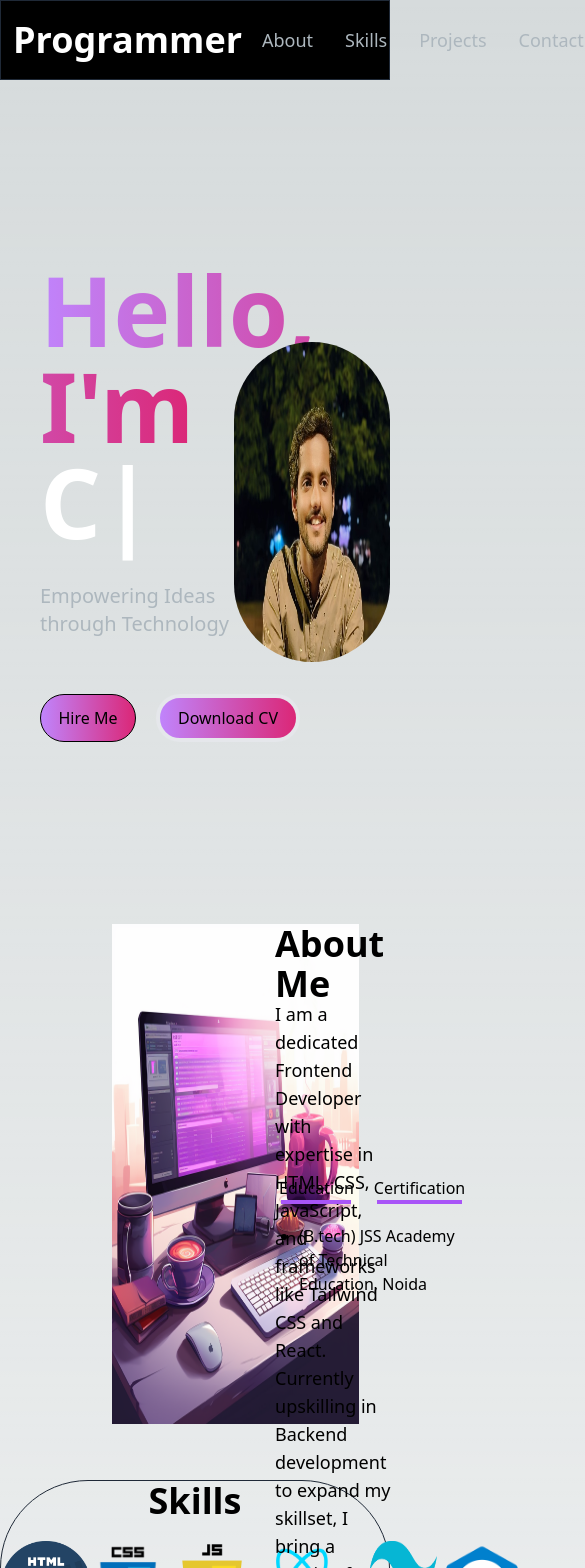
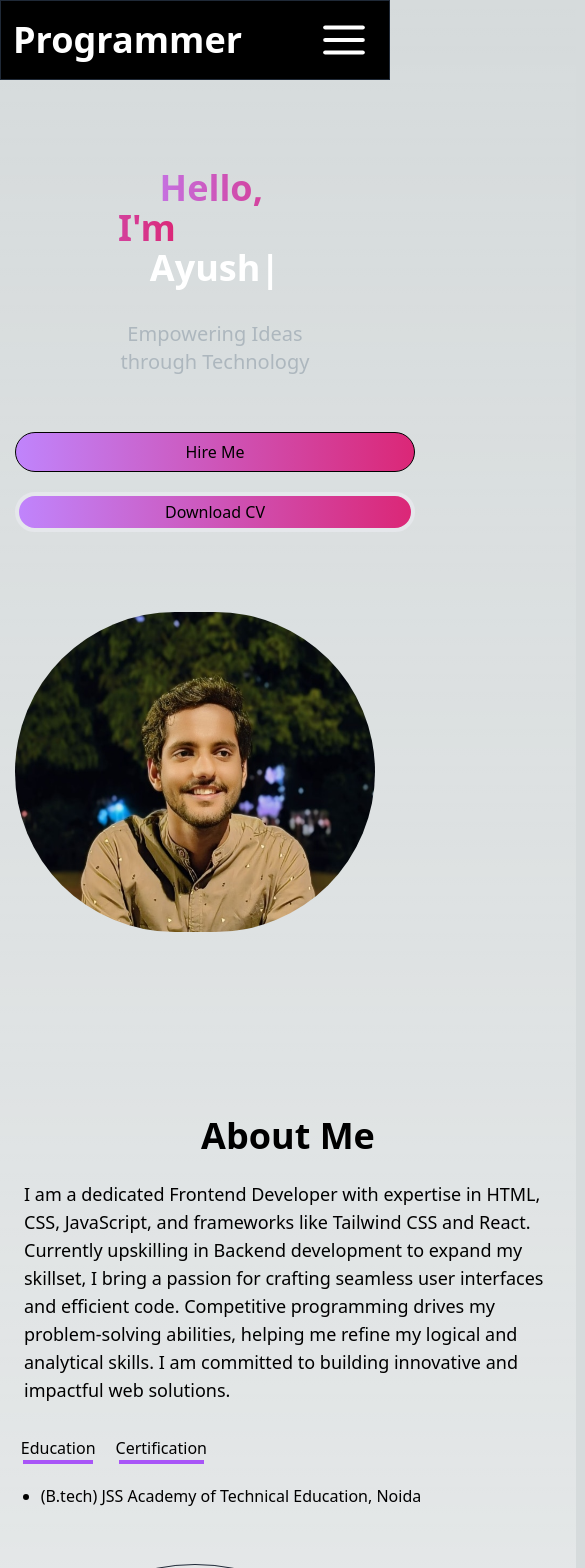
Before and after one commit to ayush-04jha/Portfolio-website, a React (Vite) app: page / in a window 390 px wide. Shown: the top 1568 px of the page, 585 px wide, since content can reach past the window. Built offline with nearby package versions, Linux system fonts and the light colour scheme.

Commit message:
added responsiveness

```diff
--- a/src/App.jsx
+++ b/src/App.jsx
@@ -17,7 +17,8 @@ function App() {
     <BrowserRouter>
     <Navbar/>
     </BrowserRouter>
-     <Home/>
+     <Home />
+
      <BrowserRouter>
      <About/>
      </BrowserRouter>
--- a/src/components/About.jsx
+++ b/src/components/About.jsx
@@ -3,21 +3,24 @@ import { NavLink } from "react-router-dom";
 
 function About() {
   return (
-    <div className="flex flex-row    justify-between">
+    <div className="flex flex-col md:flex-row mt-[-8rem]   sm:justify-between">
       {/* image */}
       <div>
         <img
           src="/about-image.png"
           alt=""
-          className="w-[500px] h-[500px] ml-28"
+          className="w-[30rem] h-[30rem] ml-28 hidden sm:block"
         />
       </div>
       {/* content */}
-      <div className="  w-[40%] flex flex-col items-center justify-between  mr-20  relative  ">
-        <h1 className="font-bold text-4xl place-content-start absolute top-0 left-7 ">
+      <div className="  w-[36rem] flex flex-col  mr-20 gap-[2rem]  ">
+        {/* heading para div */}
+        <div className=" flex flex-col items-center sm:items-start  ">
+        <h1 className="font-bold text-4xl   w-fit  ">
           About Me
         </h1>
-        <p className="  mt-14 text-lg absolute left-7 top-5">
+        <br />
+        <p className="  text-lg   px-[1.5rem] sm:px-[0rem] ">
           I am a dedicated Frontend Developer with expertise in HTML, CSS,
           JavaScript, and frameworks like Tailwind CSS and React. Currently
           upskilling in Backend development to expand my skillset, I bring a
@@ -26,14 +29,16 @@ function About() {
           me refine my logical and analytical skills. I am committed to building
           innovative and impactful web solutions.
         </p>
+        </div>
+
         {/* education and certificate */}
-        <div className=" absolute bottom-32 flex left-8 flex-col gap-5">
-          <nav className="flex gap-5">
-            <div className="flex flex-col items-center">
+        <div className="  flex pl-[1.3rem] sm:pl-[0rem] flex-col gap-5">
+          <nav className="flex gap-5  ">
+            <div className="flex flex-col  items-center">
               <NavLink>Education</NavLink>
               <div className="w-[70px] h-[4px] bg-purple-500"></div>
             </div>
-            <div className="flex flex-col items-center">
+            <div className="flex flex-col  items-center">
               <NavLink>Certification</NavLink>
               <div className="w-[85px] h-[4px] bg-purple-500"></div>
             </div>
--- a/src/components/Footer.jsx
+++ b/src/components/Footer.jsx
@@ -2,7 +2,7 @@ import React from 'react'
 
 function Footer() {
   return (
-    <div className='border h-[8rem] flex flex-row justify-between items-center border-gray-800'>
+    <div className='border h-[8rem] flex flex-row justify-between items-center mt-[10rem] border-gray-800'>
       <div className="text-4xl text-white font-bold ml-5">
           Programmer
         </div>
--- a/src/components/FormSection.jsx
+++ b/src/components/FormSection.jsx
@@ -3,11 +3,11 @@ import React from "react";
 function FormSection() {
   return (
     <div>
-       <div className=" flex flex-row h-[35rem] justify-between items-center relative mt-[5rem] ">
+       <div className="   flex-col flex sm:flex-row sm:pr-[2rem] gap-[-3rem] sm:justify-between items-center relative  mt-[5rem] ">
       {/* left div */}
-      <div className="w-[50%] pr-[15rem] mb-[9rem] flex flex-col gap-5 ml-10  ">
-        <h1 className="font-bold text-xl">Let's Connect</h1>
-        <p className="text-[#ADB7BE]">
+      <div className="sm:w-[50%]  px-[1rem] sm:pr-[15rem] sm:mb-[9rem] flex flex-col gap-5 sm:ml-[2rem]  ">
+        <h1 className="  self-center sm:self-start w-fit font-bold text-xl">Let's Connect</h1>
+        <p className="  text-[#ADB7BE]">
           I'm currently looking for new opportunities, my inbox is always open.
           Whether you have a question or just want to say hi, I'll try my best
           to get back to you!
@@ -26,23 +26,23 @@ function FormSection() {
         </span>
       </div>
       {/* form div */}
-      <div className="mr-8">
-        <form action="" className=" mr-10">
+      <div className="   mr-8 flex flex-col justify-center items-center">
+        <form action="" className=" flex flex-col items-center justify-center ml-[1rem] ">
           <div className="my-3">
             <p>Your email</p>
-            <input type="text" placeholder="ayu.jha321@gmail.com" className="w-[40rem]  bg-slate-800 rounded-md p-[0.3rem] mt-2"/>
+            <input type="text" placeholder="ayu.jha321@gmail.com" className="w-[35rem] sm:w-[40rem]  bg-slate-800 rounded-md p-[0.3rem] mt-2"/>
           </div>
           <div className="my-8">
             <p>Subject</p>
-            <input type="text" placeholder="Just say Hii!" className="w-[40rem]  bg-slate-800 rounded-md p-[0.3rem] mt-2"/>
+            <input type="text" placeholder="Just say Hii!" className="w-[35rem] sm:w-[40rem]  bg-slate-800 rounded-md p-[0.3rem] mt-2"/>
           </div>
           <div>
             <p>Message</p>
 
-            <textarea name="" id="" placeholder="Lest talk about..." className="w-[40rem]  bg-slate-800 rounded-md p-[0.3rem] mt-2"></textarea>
+            <textarea name="" id="" placeholder="Lest talk about..." className=" w-[35rem] sm:w-[40rem]  bg-slate-800 rounded-md p-[0.3rem] mt-2"></textarea>
           </div>
         </form>
-        <button className=" w-[40rem] mt-8 rounded-lg h-8 bg-purple-500"> Send Message </button>
+        <button className=" w-[35rem] sm:w-[40rem] ml-[1rem] mt-8 rounded-lg h-8 bg-purple-500"> Send Message </button>
       </div>
     </div>
     </div>
--- a/src/components/Home.jsx
+++ b/src/components/Home.jsx
@@ -1,57 +1,58 @@
-import React from 'react'
-import { TypeAnimation } from 'react-type-animation'
+import React from "react";
+import { TypeAnimation } from "react-type-animation";
 
 function Home() {
   return (
-    <div className='flex flex-row  h-screen'>
+    <div className="flex flex-col  justify-center items-center md:flex-row mb-[20rem] sm:mb-[5rem] h-screen">
       {/* greeting and all */}
-      <div className=' w-[60%] flex flex-col items-start justify-center gap-8 ps-10 '>
-        <h1 className='text-white text-8xl font-extrabold '>
-          <span className='text-transparent bg-clip-text font-extrabold bg-gradient-to-r from-primary-400 to-secondary-600'>
+      <div className=" w-[60%] flex pt-[6rem] sm:pt-[1rem] mb-[5rem] flex-col items-start self-center justify-center gap-8 pl-10 sm:pl-0 ">
+        <h1 className="text-white   text-4xl sm:text-8xl font-extrabold ">
+          <span className="text-transparent pl-[2.6rem] sm:pl-[0rem] bg-clip-text font-extrabold bg-gradient-to-r from-primary-400 to-secondary-600">
             Hello, I'm
           </span>
           <br />
+          <div className="text-center sm:text-start">
           <TypeAnimation
-        sequence={
-          [
+            sequence={[
               "Ayush",
               1000,
+
               "Web Developer",
               1000,
               "CP Enthusiast",
-            1000
-
-          ]
-        }
+              1000,
+            ]}
             wrapper="span"
             speed={50}
             repeat={Infinity}
+          />
+          </div>
 
-
-
-        />
         </h1>
 
-
-
-
-        <p className='text-[#ADB7BE] mb-6 text-xl'>Empowering Ideas through Technology</p>
+        <p className="text-[#ADB7BE] mb-6 text-center text-xl">
+          Empowering Ideas through Technology
+        </p>
         {/* buttons */}
-        <div className='flex gap-5 flex-row'>
-            <button className='border w-24 h-12 border-black bg-gradient-to-r from-primary-400 to-secondary-600 rounded-full'>Hire Me</button>
-            <button className=' w-36 h-12  rounded-full border-4 bg-gradient-to-r from-primary-400 to-secondary-600 bg-clip-border '>Download CV</button>
+        <div className="flex gap-5 flex-col items-center self-center sm:self-start sm:flex-row">
+          <button className="border w-[25rem] h-[2.5rem] sm:w-24 sm:h-12  border-black bg-gradient-to-r from-primary-400 to-secondary-600 rounded-full">
+            Hire Me
+          </button>
+          <button className=" w-[25rem] h-[2.5rem] sm:w-36 sm:h-12  rounded-full border-4 bg-gradient-to-r from-primary-400 to-secondary-600 bg-clip-border ">
+            Download CV
+          </button>
         </div>
-
-
       </div>
       {/* image png */}
-      <div className=' flex items-center justify-center'>
-        <img src="/myimage.jpg"  alt=""
-        className='h-[320px] w-[360px] border-black rounded-full'
+      <div className=" flex items-center justify-center">
+        <img
+          src="/myimage.jpg"
+          alt=""
+          className="h-[320px] w-[360px] border-black rounded-full"
         />
       </div>
     </div>
-  )
+  );
 }
 
-export default Home
+export default Home;
--- a/src/components/MyProjects.jsx
+++ b/src/components/MyProjects.jsx
@@ -3,15 +3,15 @@ import { NavLink } from "react-router-dom";
 
 function MyProjects() {
   return (
-    <div className=' flex flex-col items-center justify-normal pt-5'>
-      <h1 className='font-bold text-4xl mb-10'>My Projects & CP Achievements</h1>
+    <div className='flex flex-col items-center justify-normal pt-5 mb-[8rem] sm:mb-[10rem] '>
+      <h1 className='font-bold text-4xl mb-10'>Projects & CP Achievements</h1>
       {/* buttons */}
       <div className='flex flex-row gap-20 mb-10'>
         <button className='border-[0.2rem] rounded-full p-2 border-gray-800   '>Projects</button>
         <button className='border-[0.2rem] rounded-full p-2 border-gray-800 '>Competitive Programming</button>
       </div>
       {/* projects and all */}
-          <div className=' grid grid-cols-3 gap-10  p-5 '>
+          <div className=' grid grid-cols-1 sm:grid-cols-3 gap-10  p-5 '>
             {/* project 1 */}
              <div className=' rounded-t-3xl overflow-hidden w-[26rem]   '>
               <img src="/Leet-metric.png"  alt="" className='h-[15rem] w-[41rem]' />
--- a/src/components/Navbar.jsx
+++ b/src/components/Navbar.jsx
@@ -1,45 +1,43 @@
 import React from "react";
-import { NavLink } from 'react-router-dom';
+import { NavLink } from "react-router-dom";
+
 function Navbar() {
   return (
     <div className=" border bg-black border-gray-800 flex sticky top-0 items-center justify-between h-20 place-items-end pl-3 z-10 ">
-        <div className="text-4xl text-white font-bold">
-          Programmer
-        </div>
+      <div className="text-4xl text-white font-bold">Programmer</div>
 
       <nav className=" flex gap-8 mx-5 text-lg ">
-      <NavLink
-        to="/about"
-        className="text-[#ADB7BE]"
-
-      >
+        <NavLink to="/about" className="text-[#ADB7BE] hidden md:block">
           About
         </NavLink>
-      <NavLink
-        to="/contact"
-        className="text-[#ADB7BE]"
-      >
+        <NavLink to="/contact" className="text-[#ADB7BE] hidden md:block">
           Skills
         </NavLink>
-      <NavLink
-        to="/contact"
-        className="text-[#ADB7BE]"
-      >
+        <NavLink to="/contact" className="text-[#ADB7BE] hidden md:block">
           Projects
         </NavLink>
-      <NavLink
-        to="/contact"
-        className="text-[#ADB7BE]"
-      >
+        <NavLink to="/contact" className="text-[#ADB7BE] hidden md:block">
           Contact
         </NavLink>
+
+        <svg
+          xmlns="http://www.w3.org/2000/svg"
+          width="50"
+          height="50"
+          viewBox="0 0 24 24"
+          fill="none"
+          stroke="white"
+          stroke-width="2"
+          stroke-linecap="round"
+          stroke-linejoin="round"
+          className=" md:hidden"
+        >
+          <line x1="3" y1="6" x2="21" y2="6" />
+          <line x1="3" y1="12" x2="21" y2="12" />
+          <line x1="3" y1="18" x2="21" y2="18" />
+        </svg>
       </nav>
     </div>
-
-
-
-
-
   );
 }
 
--- a/src/components/Skills.jsx
+++ b/src/components/Skills.jsx
@@ -4,7 +4,7 @@ function Skills() {
   return (
     <div className="border rounded-full  border-gray-800 mt-14 mb-10">
         <h1 className="font-bold text-4xl text-center mb-5">Skills</h1>
-        <div className=" flex flex-row justify-around pb-6 ">
+        <div className="grid grid-cols-2 gap-5 sm:grid-cols-6 pl-[8rem]  pb-6 ">
         <img src="/html.png" alt="" className="h-[90px] w-[90px]" />
       <img src="/css.png" alt="" className="h-[90px] w-[90px]" />
       <img src="/javascript.png" alt="" className="h-[90px] w-[90px]" />
```
Also changed, not shown: public/hamburger-menu-mobile-svgrepo-com.svg (added). Lines whose indentation alone changed are shown as unchanged.
